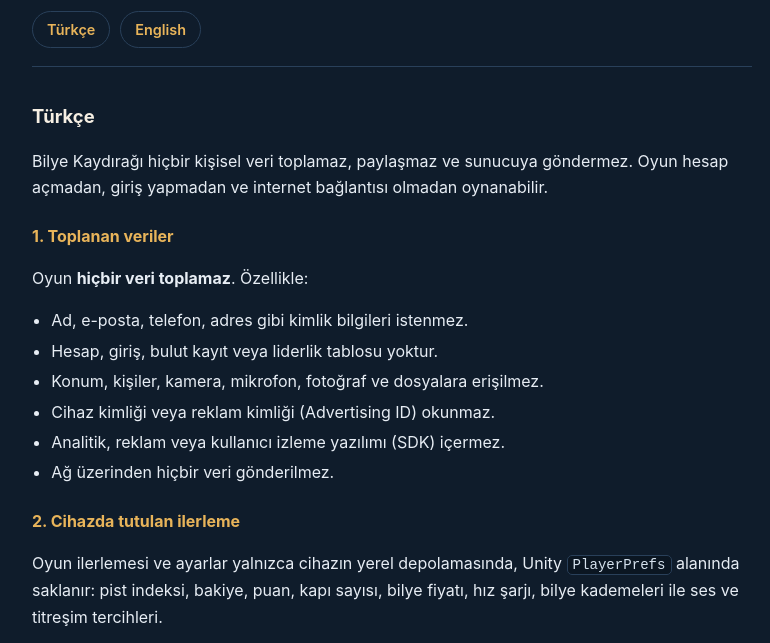
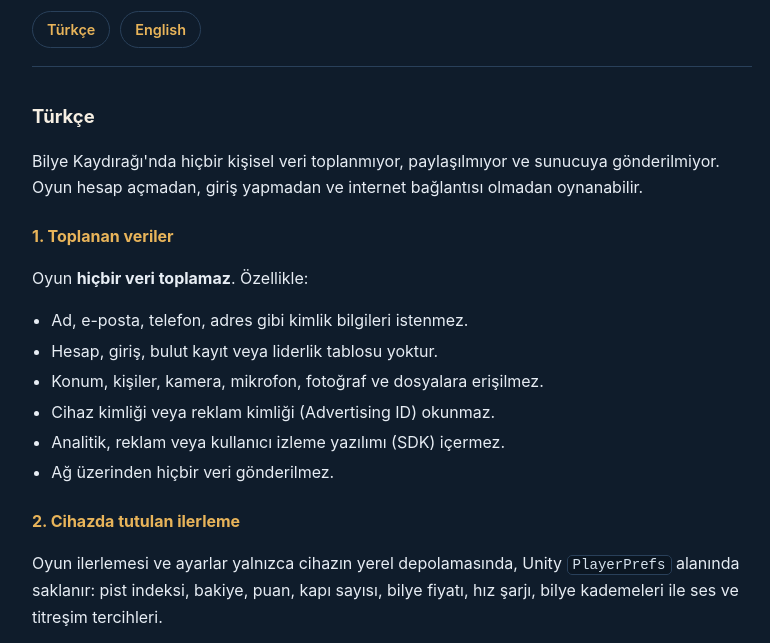
Before and after one commit to goktugcici/bilye-kaydiragi-privacy, a plain HTML site: page index.html in a window 1280 px wide. Shown: the part 146-789 px from the top of the page, without its empty margins (248-1018 px from the left). Drawn offline with Linux system fonts and the light colour scheme.

Commit message:
privacy: TR özet cümlesi 'veri toplanmıyor' ifadesiyle netleştirildi

```diff
--- a/index.html
+++ b/index.html
@@ -67,7 +67,7 @@
 <section id="tr" lang="tr">
   <h2>Türkçe</h2>
 
-  <p>Bilye Kaydırağı hiçbir kişisel veri toplamaz, paylaşmaz ve sunucuya göndermez. Oyun hesap açmadan, giriş yapmadan ve internet bağlantısı olmadan oynanabilir.</p>
+  <p>Bilye Kaydırağı'nda hiçbir kişisel veri toplanmıyor, paylaşılmıyor ve sunucuya gönderilmiyor. Oyun hesap açmadan, giriş yapmadan ve internet bağlantısı olmadan oynanabilir.</p>
 
   <h3>1. Toplanan veriler</h3>
   <p>Oyun <strong>hiçbir veri toplamaz</strong>. Özellikle:</p>
```
